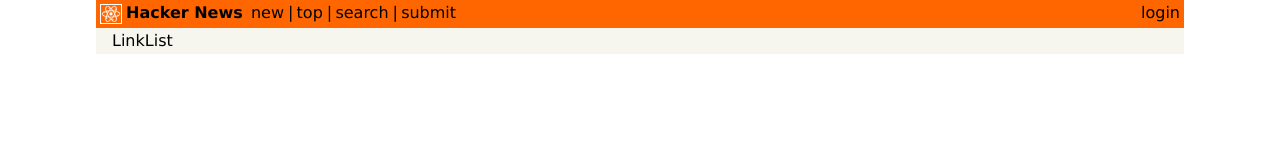
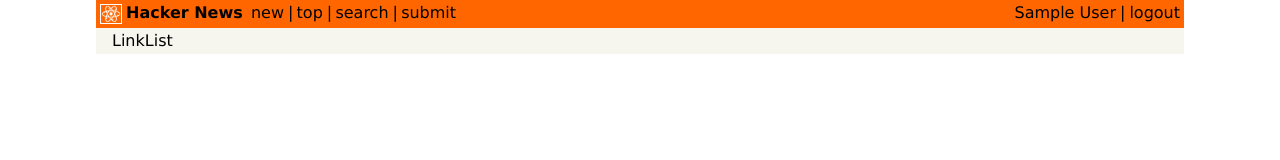
Before and after one commit to frozenparadox99/webscoot-task-hacker-news, a React (Create React App) app: page /top in a window 1280 px wide. Shown: the top 160 px of the page. Built offline with nearby package versions, Linux system fonts and the light colour scheme; no server answers; sample sign-in values are in the browser's storage.

Commit message:
integrated context API

```diff
--- a/src/components/App.js
+++ b/src/components/App.js
@@ -13,11 +13,16 @@ import SearchLinks from "./Link/SearchLinks";
 import LinkList from "./Link/LinkList";
 import LinkDetail from "./Link/LinkDetail";
 import Header from "./Header";
-// import useAuth from "./Auth/useAuth";
+import useAuth from "./Auth/useAuth";
+
+import firebase, { FirebaseContext } from "../firebase";
 
 function App() {
+  const user = useAuth();
+
   return (
     <Router>
+      <FirebaseContext.Provider value={{ user, firebase }}>
         <div className="app-container">
           <Header />
           <div className="route-container">
@@ -33,6 +38,7 @@ function App() {
             </Switch>
           </div>
         </div>
+      </FirebaseContext.Provider>
     </Router>
   );
 }
--- a/src/components/Header.js
+++ b/src/components/Header.js
@@ -1,7 +1,11 @@
 import React from "react";
 import { withRouter, NavLink } from "react-router-dom";
 
+import { FirebaseContext } from "../firebase";
+
 function Header() {
+  const { user, firebase } = React.useContext(FirebaseContext);
+
   return (
     <div className="header">
       <div className="flex">
@@ -26,9 +30,17 @@ function Header() {
         </NavLink>
       </div>
       <div className="flex">
-        <NavLink to="/login" className="header-link">
-          login
-        </NavLink>
+        {user ? (
+          <>
+            <div className="header-name">{user.displayName}</div>
+            <div className="divider">|</div>
+            <div className="header-button">logout</div>
+          </>
+        ) : (
+          <NavLink to="/login" className="header-link">
+            login
+          </NavLink>
+        )}
       </div>
     </div>
   );
--- a/src/components/Link/LinkList.js
+++ b/src/components/Link/LinkList.js
@@ -2,9 +2,6 @@ import React from "react";
 import useAuth from "../Auth/useAuth";
 
 function LinkList(props) {
-  const user = useAuth();
-  console.log("The user after logging in is : ");
-  console.log({ user });
   return <div>LinkList</div>;
 }
 
--- /dev/null
+++ b/src/firebase/context.js
@@ -0,0 +1,4 @@
+import React from "react";
+
+const FirebaseContext = React.createContext(null);
+export default FirebaseContext;
--- a/src/firebase/index.js
+++ b/src/firebase/index.js
@@ -1,3 +1,6 @@
 import firebase from "./firebase";
+import FirebaseContext from "./context";
+
+export { FirebaseContext };
 
 export default firebase;
```
Lines whose indentation alone changed are shown as unchanged.
